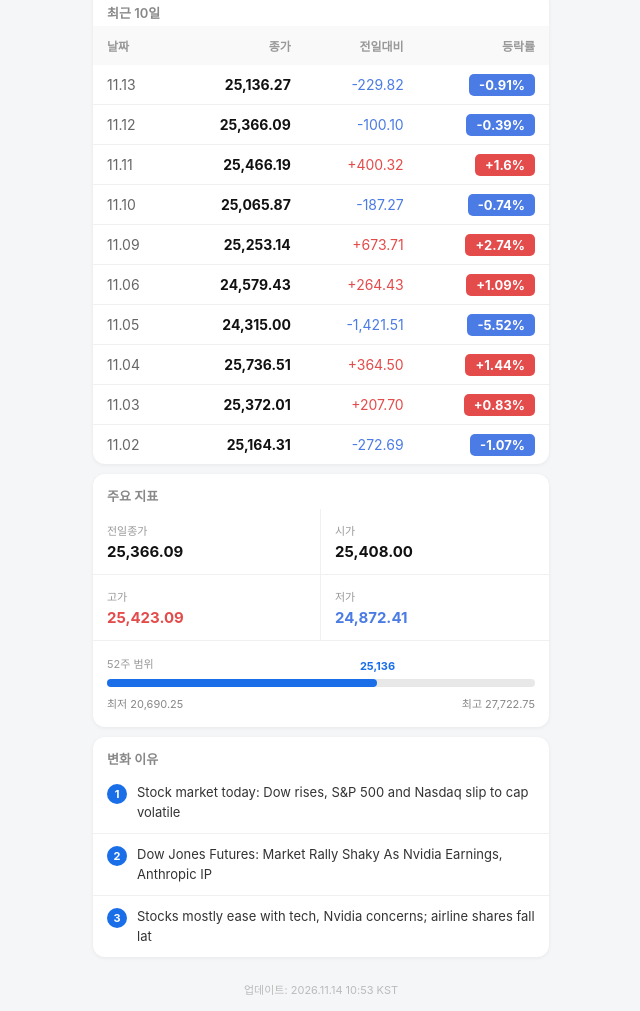
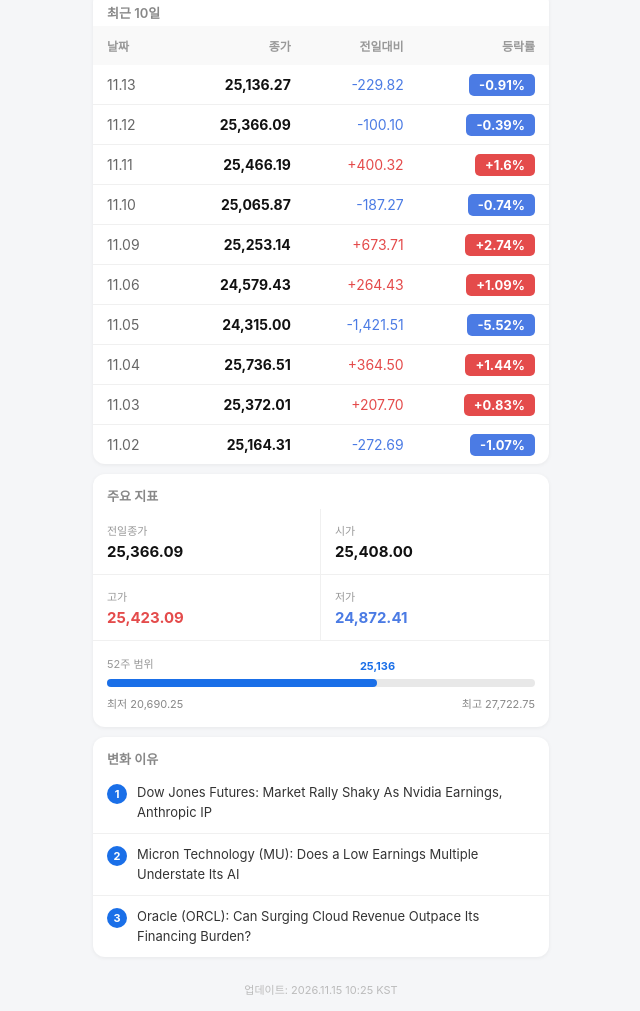
Before and after one commit to nararayoll/market-dashboard, a plain HTML site: page nasdaq_daily.html in a window 1280 px wide. Shown: the part 165-1176 px from the top of the page, without its empty margins (319-959 px from the left). Drawn offline with Linux system fonts and the light colour scheme.

Commit message:
Update NASDAQ daily report 2026-11-15

```diff
--- a/nasdaq_daily.html
+++ b/nasdaq_daily.html
@@ -146,19 +146,19 @@
 
         <div class="reason-card">
           <span class="reason-num">1</span>
-          <span class="reason-text">Stock market today: Dow rises, S&P 500 and Nasdaq slip to cap volatile</span>
+          <span class="reason-text">Dow Jones Futures: Market Rally Shaky As Nvidia Earnings, Anthropic IP</span>
         </div>
         <div class="reason-card">
           <span class="reason-num">2</span>
-          <span class="reason-text">Dow Jones Futures: Market Rally Shaky As Nvidia Earnings, Anthropic IP</span>
+          <span class="reason-text">Micron Technology (MU): Does a Low Earnings Multiple Understate Its AI</span>
         </div>
         <div class="reason-card">
           <span class="reason-num">3</span>
-          <span class="reason-text">Stocks mostly ease with tech, Nvidia concerns; airline shares fall lat</span>
+          <span class="reason-text">Oracle (ORCL): Can Surging Cloud Revenue Outpace Its Financing Burden?</span>
         </div>
 </div>
 
-<div class="updated">업데이트: 2026.11.14 10:53 KST</div>
+<div class="updated">업데이트: 2026.11.15 10:25 KST</div>
 
 </body>
 </html>
```
